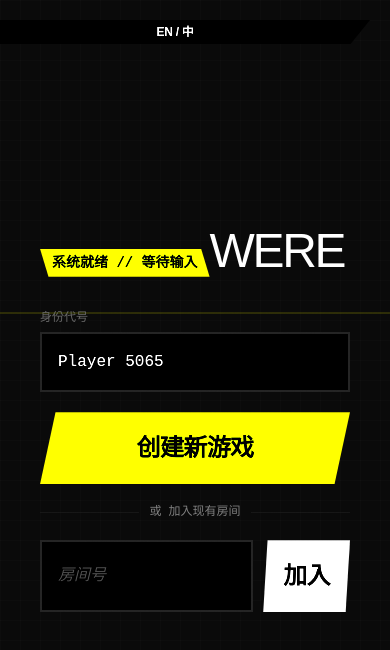
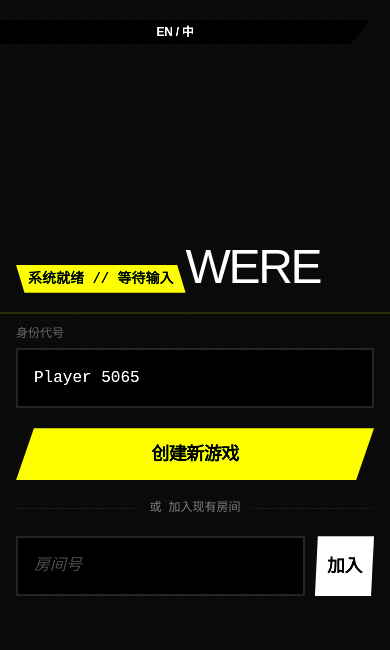
Before and after one commit to SonghaiFan/werewolf_local_game, a React (Vite) app in the folder client/: page / in a window 390 px wide. Shown: the top 650 px of the page. Built offline with nearby package versions, Linux system fonts and the light colour scheme.

Commit message:
style: Enhance UI responsiveness and adjust component styling for better display on various screen sizes.

```diff
--- a/client/src/components/AvatarCard.jsx
+++ b/client/src/components/AvatarCard.jsx
@@ -98,7 +98,7 @@ export default function AvatarCard({
     return (
         <div
             className={`
-                relative bg-[#151515] border-2 h-full min-h-[140px]
+                relative bg-[#151515] border-2 h-full min-h-[120px] md:min-h-[140px]
                 transition-all duration-200 ease-[cubic-bezier(0.23,1,0.32,1)] overflow-hidden flex flex-col
                 ${canInteract ? 'cursor-pointer hover:-translate-x-1 hover:-translate-y-1 hover:shadow-[8px_8px_0px_var(--accent)] hover:bg-[#1a1a1a] hover:border-ink' : ''}
                 ${!canInteract && !isMe ? 'opacity-90' : ''}
@@ -136,10 +136,10 @@ export default function AvatarCard({
                             }
                         }}
                     >
-                        <div className="w-16 h-16 mb-2">
+                        <div className="w-10 h-10 md:w-16 md:h-16 mb-2">
                             {roleIcon}
                         </div>
-                        <div className="text-xl font-bold uppercase tracking-widest leading-none">
+                        <div className="text-sm md:text-xl font-bold uppercase tracking-widest leading-none">
                             {/* Translate Role */}
                             {roleKey ? t(`roles.${roleKey}`, roleKey) : t('unknown_role')}
                         </div>
@@ -149,7 +149,7 @@ export default function AvatarCard({
                     // --- BACK (Hidden / Number) ---
                     <div className="w-full h-full flex items-center justify-center relative">
                         {/* Player Number (Avatar ID as visual identifier) */}
-                        <div className="font-mono text-6xl font-bold opacity-20 select-none">
+                        <div className="font-mono text-4xl md:text-6xl font-bold opacity-20 select-none">
                             {String(player.avatar || '00').padStart(2, '0')}
                         </div>
 
--- a/client/src/components/GameRoom.jsx
+++ b/client/src/components/GameRoom.jsx
@@ -173,7 +173,7 @@ export default function GameRoom({ roomId, myId, onExit }) {
                 </svg>
             </div>
 
-            <div className="photostat-root relative w-full h-[100dvh] p-2 grid grid-rows-[50px_1fr_80px_160px] gap-2.5 contrast-125 brightness-110 z-10 max-w-lg mx-auto border-x-0 md:border-x border-[#333] overflow-hidden">
+            <div className="photostat-root relative w-full h-[100dvh] p-2 grid grid-rows-[50px_1fr_80px_140px] md:grid-rows-[50px_1fr_80px_160px] gap-2.5 contrast-125 brightness-110 z-10 max-w-lg mx-auto border-x-0 md:border-x border-[#333] overflow-hidden transition-all">
                 <div className="scanline"></div>
                 <div className="photocopy-texture"></div>
 
@@ -198,7 +198,7 @@ export default function GameRoom({ roomId, myId, onExit }) {
 
                 {/* 2. MAIN STAGE (Others) */}
                 <section className="main-stage overflow-y-auto min-h-0 border-2 border-[#333] bg-[#050505] p-2">
-                     <div className="grid grid-cols-4 gap-2">
+                     <div className="grid grid-cols-2 sm:grid-cols-3 md:grid-cols-4 gap-2">
                         <PlayerGrid players={otherPlayers} />
                      </div>
                 </section>
--- a/client/src/components/Landing.jsx
+++ b/client/src/components/Landing.jsx
@@ -55,7 +55,7 @@ export default function Landing() {
                 </svg>
             </div>
 
-            <div className="photostat-root relative w-full h-full p-10 flex flex-col items-center justify-center gap-5 contrast-125 brightness-110 z-10">
+            <div className="photostat-root relative w-full h-full p-4 md:p-10 flex flex-col items-center justify-center gap-5 contrast-125 brightness-110 z-10 transition-all">
                 <div className="scanline"></div>
                 <div className="photocopy-texture"></div>
 
--- a/client/src/index.css
+++ b/client/src/index.css
@@ -38,10 +38,10 @@
 
   /* Brutalist Button */
   .btn-brutal {
-    @apply w-full p-5 bg-danger text-white border-0 font-grotesk
-           text-2xl font-bold uppercase tracking-tight
+    @apply w-full p-3 md:p-5 bg-danger text-white border-0 font-grotesk
+           text-lg md:text-2xl font-bold uppercase tracking-tight
            transition-all duration-150 ease-out cursor-pointer
-           shadow-[4px_4px_0px_rgba(0,0,0,0.3)];
+           shadow-[3px_3px_0px_rgba(0,0,0,0.3)] md:shadow-[4px_4px_0px_rgba(0,0,0,0.3)];
     clip-path: polygon(5% 0, 100% 0, 95% 100%, 0 100%);
   }
 
```
